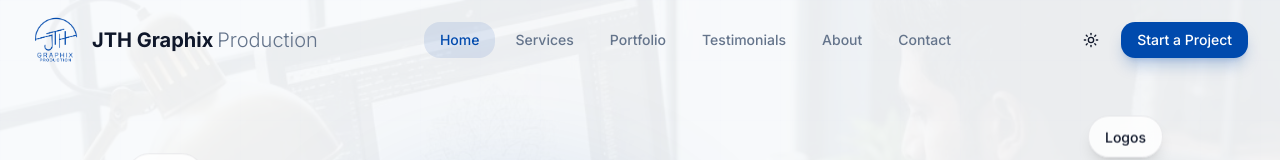
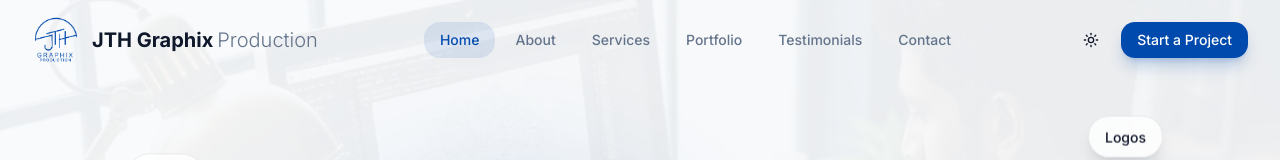
Before and after one commit to de-scientist/JTH, a Next.js app in the folder JTH-Portfolio/: page / in a window 1280 px wide. Shown: the top 160 px of the page. Built offline with nearby package versions, Linux system fonts and the light colour scheme.

Commit message:
update the navbar items by changing the about us position

```diff
--- a/JTH-Portfolio/components/navbar.tsx
+++ b/JTH-Portfolio/components/navbar.tsx
@@ -12,10 +12,10 @@ import { cn } from '@/lib/utils'
 
 const navLinks = [
   { href: '/', label: 'Home' },
+  { href: '/about', label: 'About' },
   { href: '/services', label: 'Services' },
   { href: '/portfolio', label: 'Portfolio' },
   { href: '/testimonials', label: 'Testimonials' },
-  { href: '/about', label: 'About' },
   { href: '/contact', label: 'Contact' },
 ]
 
```
